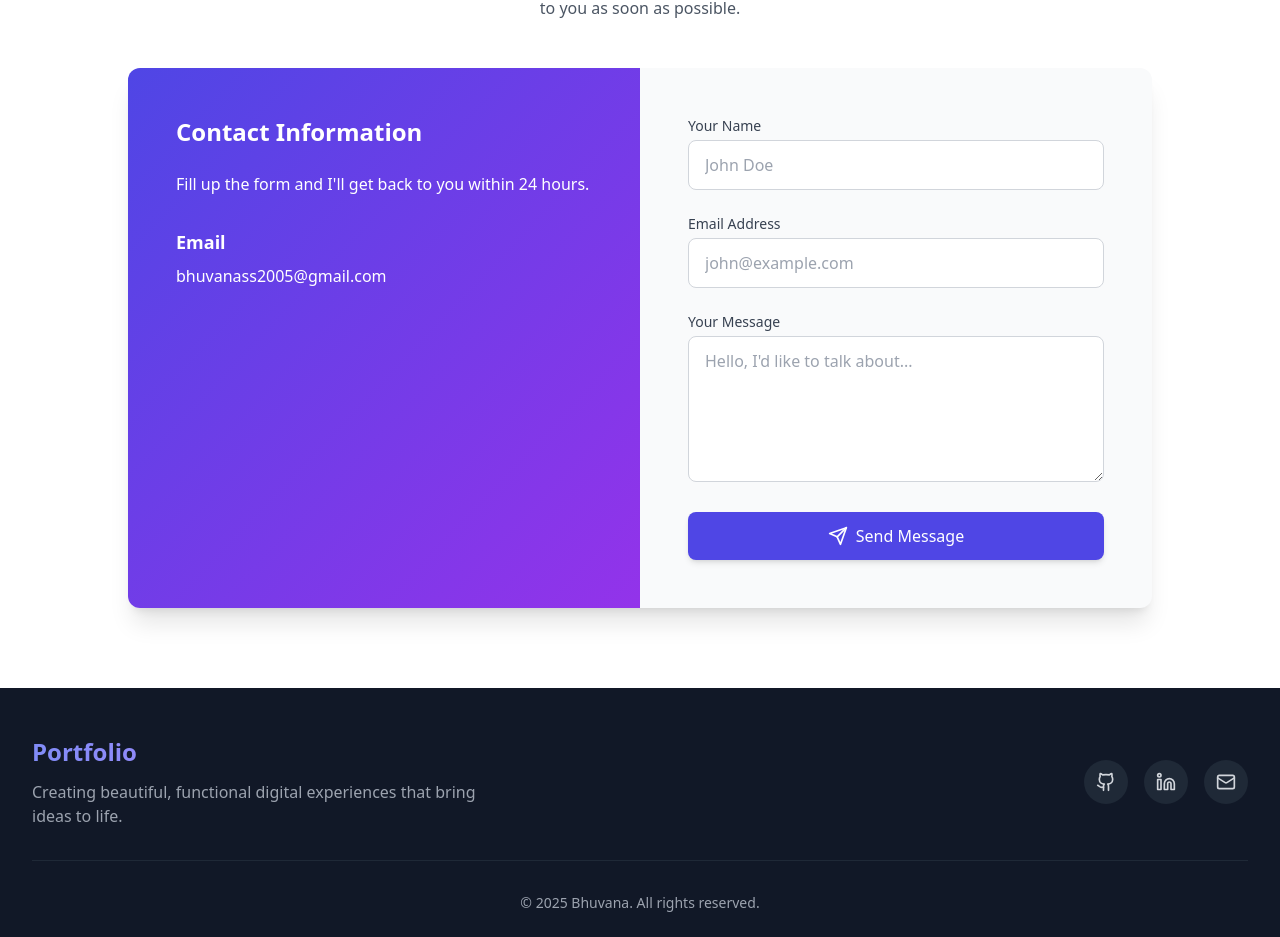
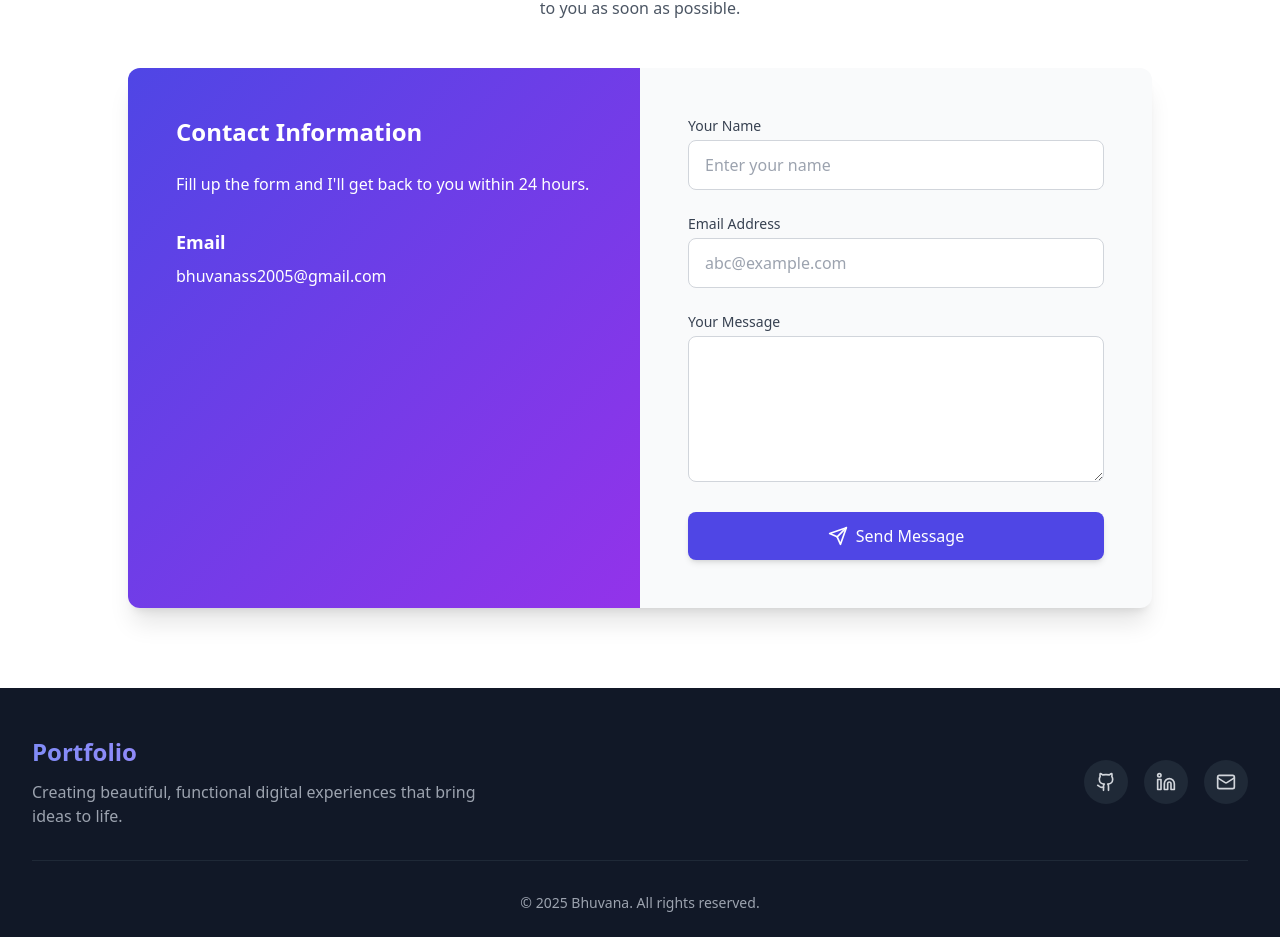
Before and after one commit to bhuvana816/Portfolio., a React (Vite) app: page / in a window 1280 px wide. Shown: the part 3476-4413 px from the top of the page. Built offline with nearby package versions, Linux system fonts and the light colour scheme.

Commit message:
Update Contact.tsx

```diff
--- a/src/components/Contact.tsx
+++ b/src/components/Contact.tsx
@@ -144,7 +144,7 @@ const Contact: React.FC = () => {
                     value={formData.name}
                     onChange={handleChange}
                     className={inputClasses}
-                    placeholder="John Doe"
+                    placeholder="Enter your name"
                     disabled={formStatus.isSubmitting || formStatus.isSuccess}
                   />
                 </div>
@@ -160,7 +160,7 @@ const Contact: React.FC = () => {
                     value={formData.email}
                     onChange={handleChange}
                     className={inputClasses}
-                    placeholder="john@example.com"
+                    placeholder="abc@example.com"
                     disabled={formStatus.isSubmitting || formStatus.isSuccess}
                   />
                 </div>
@@ -176,7 +176,7 @@ const Contact: React.FC = () => {
                     onChange={handleChange}
                     rows={5}
                     className={inputClasses}
-                    placeholder="Hello, I'd like to talk about..."
+                    placeholder=""
                     disabled={formStatus.isSubmitting || formStatus.isSuccess}
                   />
                 </div>
```
